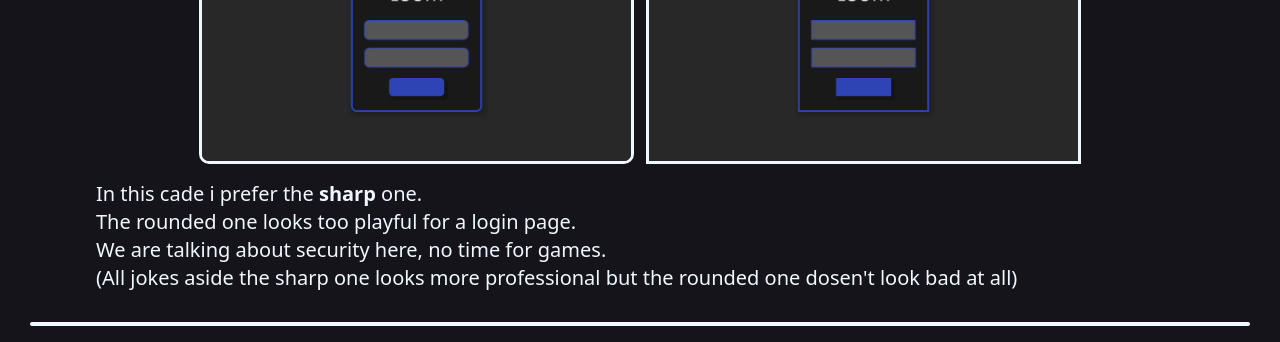
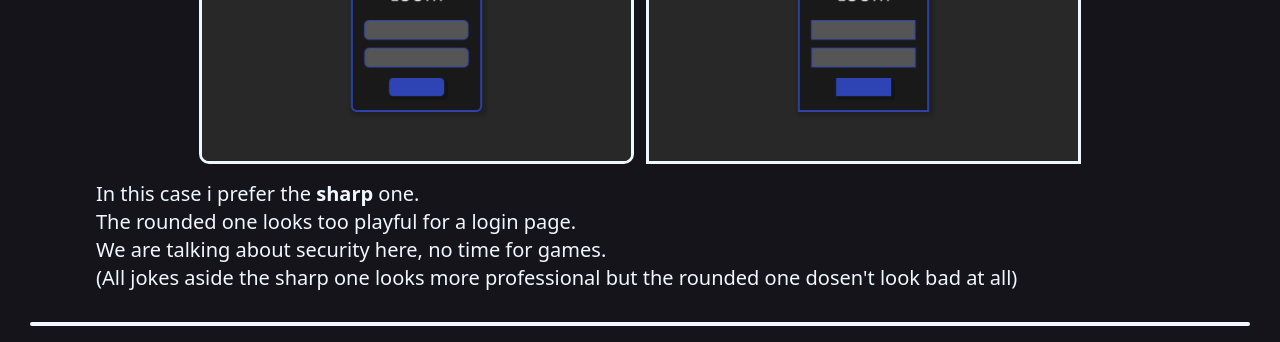
Before and after one commit to Valeriucoding/AreRoundedBordersBetter, a SvelteKit app: page / in a window 1280 px wide. Shown: the part 2576-2918 px from the top of the page. Built offline with nearby package versions, Linux system fonts and the light colour scheme.

Commit message:
Fixed typo #1

```diff
--- a/src/routes/+page.svelte
+++ b/src/routes/+page.svelte
@@ -137,7 +137,7 @@
             <img src="example_3_sharp.png" width="40%" alt="Sharp borders">
         </div>
         <p class="text-xl mt-4">
-            In this cade i prefer the <b>sharp</b> one. <br>
+            In this case i prefer the <b>sharp</b> one. <br>
             The rounded one looks too playful for a login page. <br>
             We are talking about security here, no time for games. <br>
             (All jokes aside the sharp one looks more professional but the rounded one dosen't look bad at all) <br>
```
